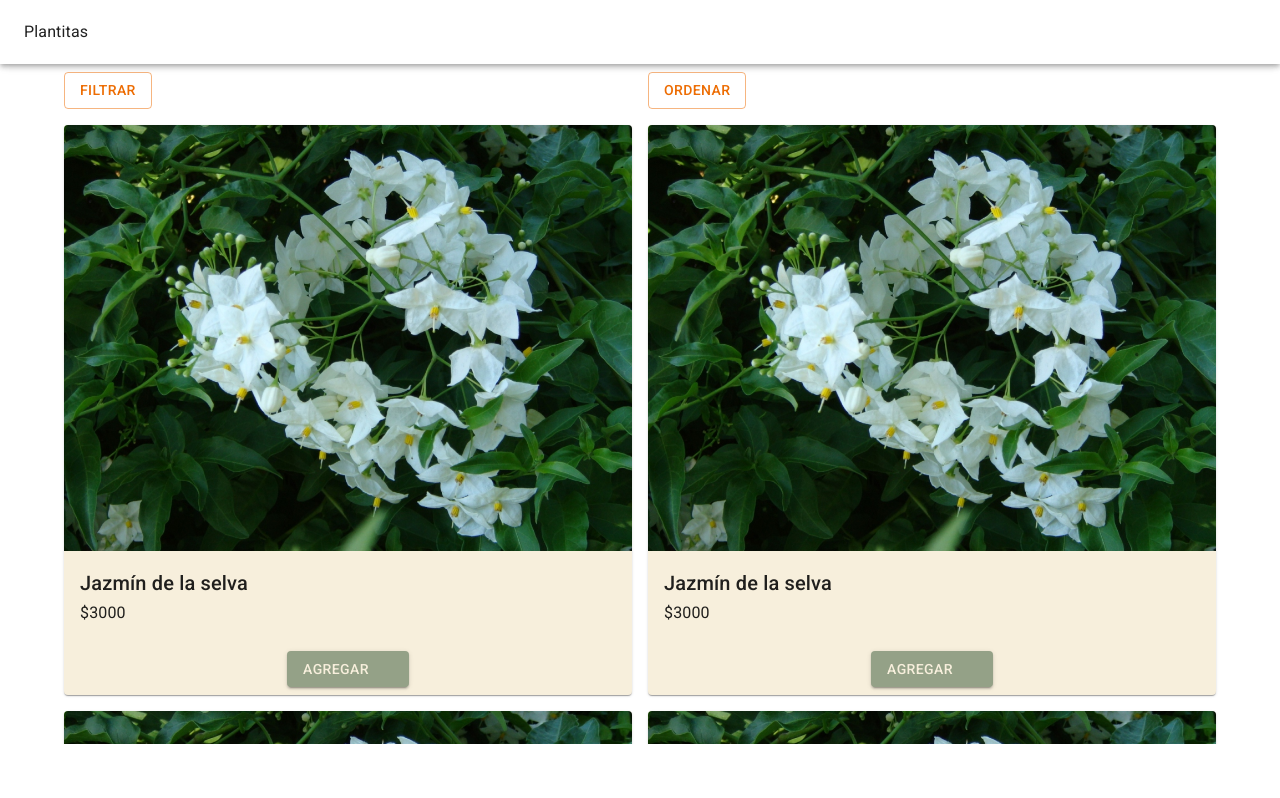
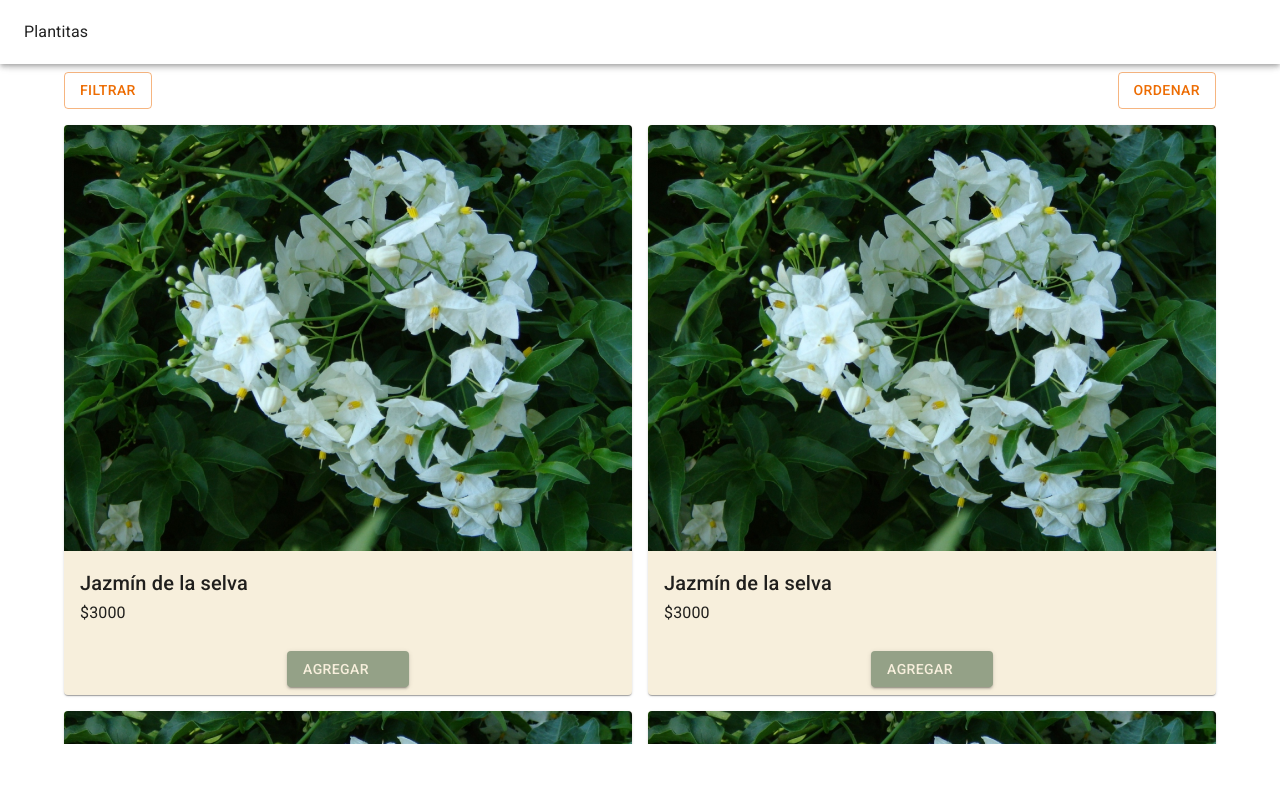
Before and after one commit to franncoronel/plantas_nativas_front, a React (Vite) app: page /gallery in a window 1280 px wide. Shown: the top 798 px of the page. Built offline with nearby package versions, Linux system fonts and the light colour scheme; some icons are missing.

Commit message:
refactor: Ajusto estructura del grid para espaciar los botones

```diff
--- a/src/Pages/Gallery.tsx
+++ b/src/Pages/Gallery.tsx
@@ -7,10 +7,8 @@ export const Gallery = () => {
     return(
         <Container>
             <Grid container spacing={2}>
-                <Grid size={6}>
+                <Grid container size={12} justifyContent="space-between">
                     <Button color="warning" variant="outlined">Filtrar</Button>
-                </Grid>
-                <Grid size={6}>
                     <Button color="warning" variant="outlined">Ordenar</Button>
                 </Grid>
                 <Grid size={6}>
```
